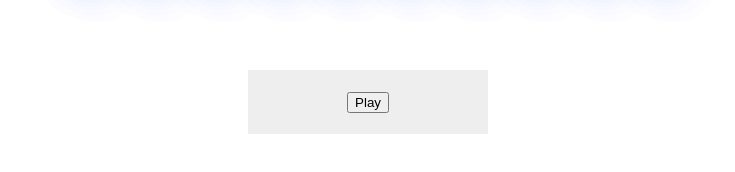
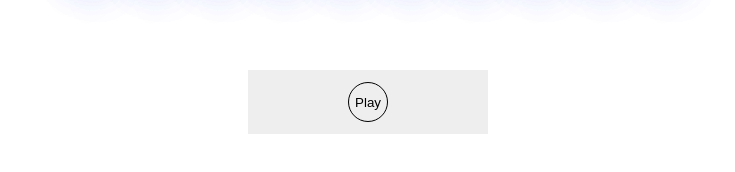
Before and after one commit to jeremynguyen593/sorting-visual, a React (Create React App) app: page / in a window 1280 px wide. Shown: the part 320-492 px from the top of the page, without its empty margins (272-1007 px from the left). Built offline with nearby package versions, Linux system fonts and the light colour scheme.

Commit message:
Added a reset button that swaps with the play button to create another array

```diff
--- a/src/App.js
+++ b/src/App.js
@@ -14,7 +14,7 @@ class App extends Component {
         colorSteps: [],
         currentStep: 0,
         count: 10,
-        delay: 500,
+        delay: 100,
         algorithm: 'Bubble Sort',
         timeouts: [],
     };
@@ -128,6 +128,22 @@ class App extends Component {
             )
         );
 
+        let playButton;
+
+        if (this.state.arraySteps.length === this.state.currentStep) {
+            playButton = (
+                <button className='controller' onClick={this.generateRandomArray}>
+                    Reset
+                </button>
+            );
+        } else {
+            playButton = (
+                <button className='controller' onClick={this.start}>
+                    Play
+                </button>
+            );
+        }
+
         return (
             <div className = 'app'>
                 <div className = 'frame'>
@@ -135,7 +151,7 @@ class App extends Component {
                 </div>
                 <div className = 'control-panel'>
                     <div className='control-buttons'>
-                        <button className='Play' onClick={this.start}>Play</button>
+                       {playButton}
                     </div>
                 </div>
                 <div className='panel'></div>
```
